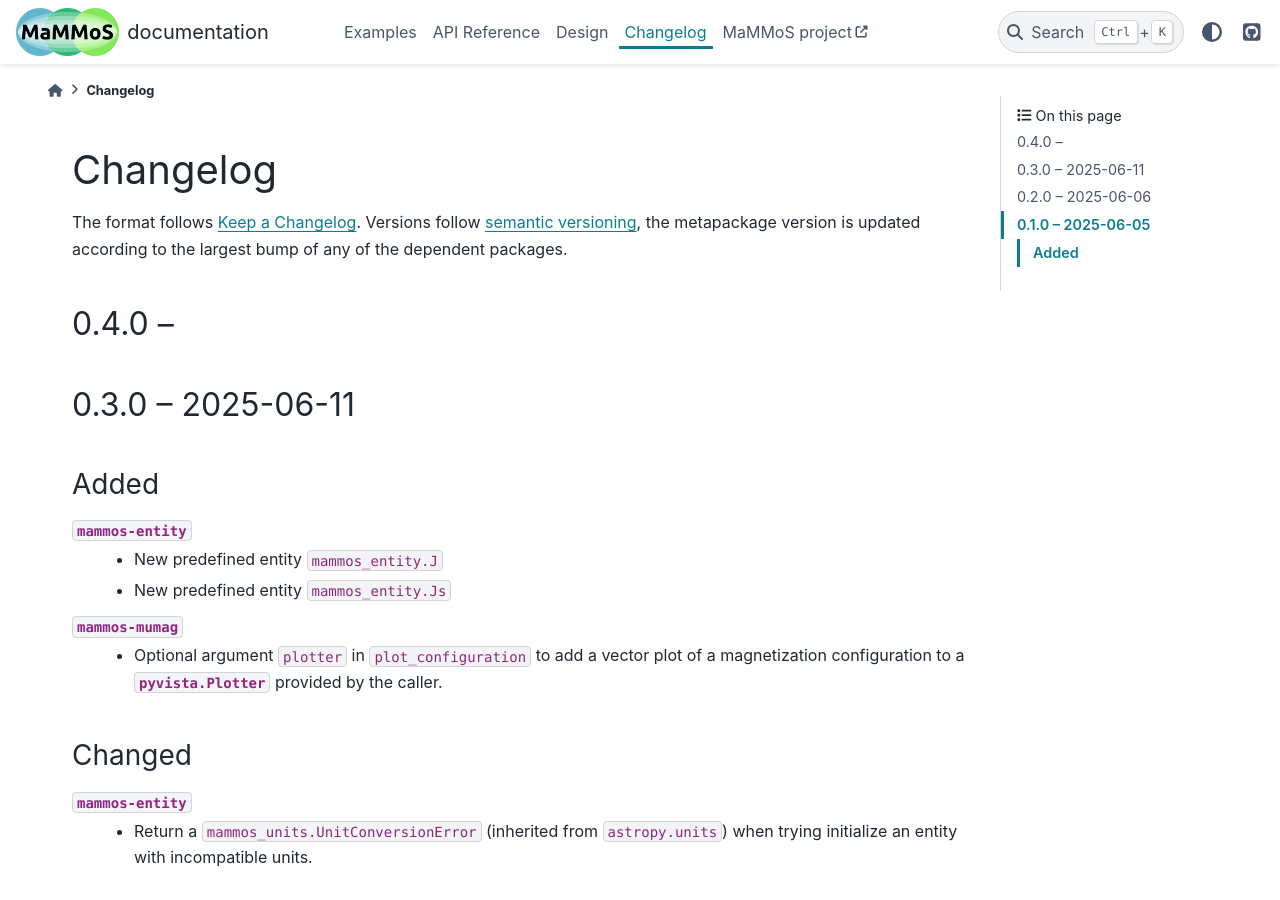
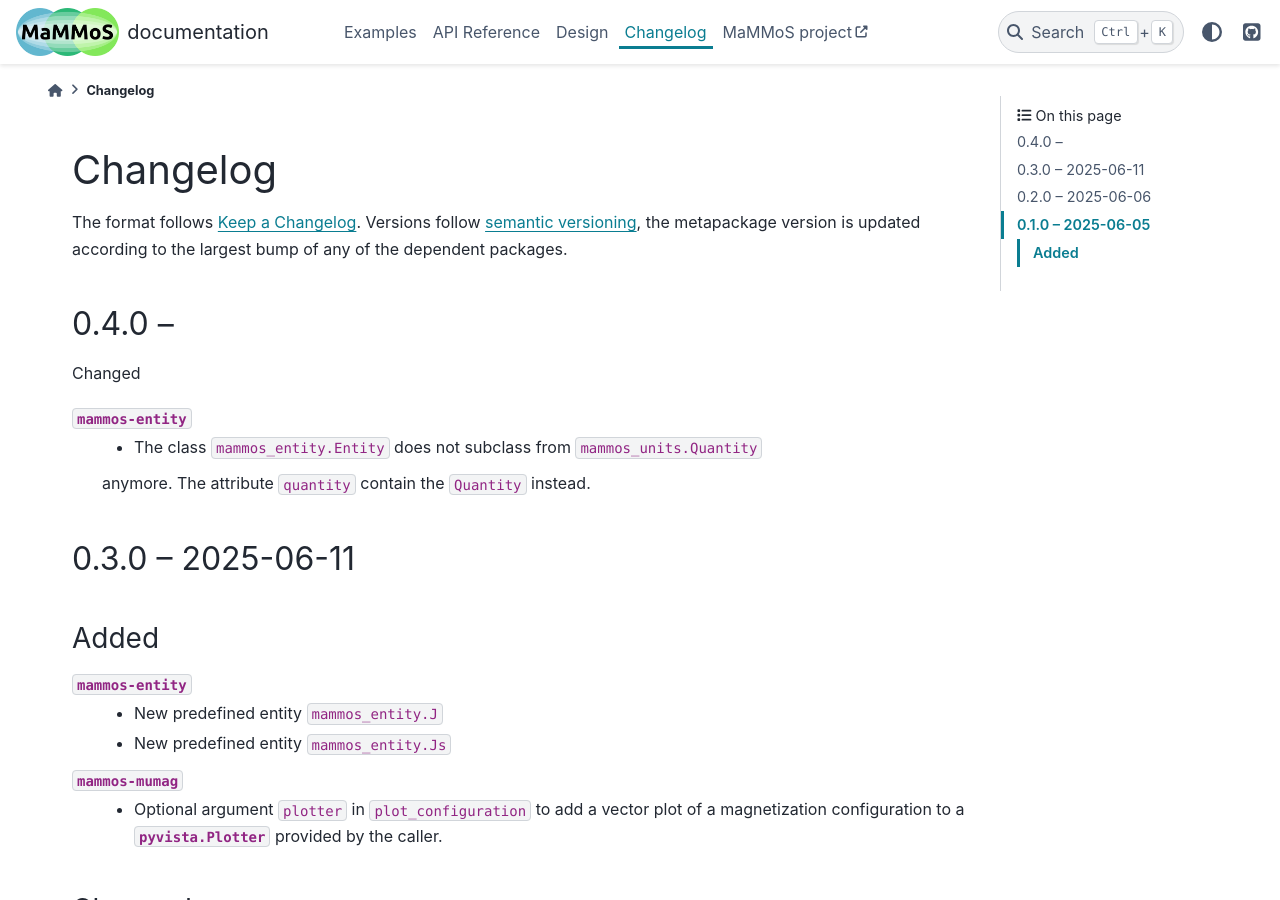
Before and after one commit to MaMMoS-project/mammos, a Sphinx documentation site: the page built from docs/source/changelog.rst, in a window 1280 px wide and 900 px high. Built offline with Sphinx 7.4.7 and the PyData theme 0.15.4, drawn with Linux system fonts in a browser that asks for light colours; pages that are not in the unit, such as notebooks, are missing from menus; the version number is read from the project's files by our own code.

Commit message:
docs: add changes of entity to changelog

```diff
--- a/docs/source/changelog.rst
+++ b/docs/source/changelog.rst
@@ -9,6 +9,11 @@ updated according to the largest bump of any of the dependent packages.
 0.4.0 --
 ========
 
+Changed
+
+``mammos-entity``
+  - The class ``mammos_entity.Entity`` does not subclass from ``mammos_units.Quantity``
+  anymore. The attribute ``quantity`` contain the ``Quantity`` instead.
 0.3.0 -- 2025-06-11
 ===================
 
```
